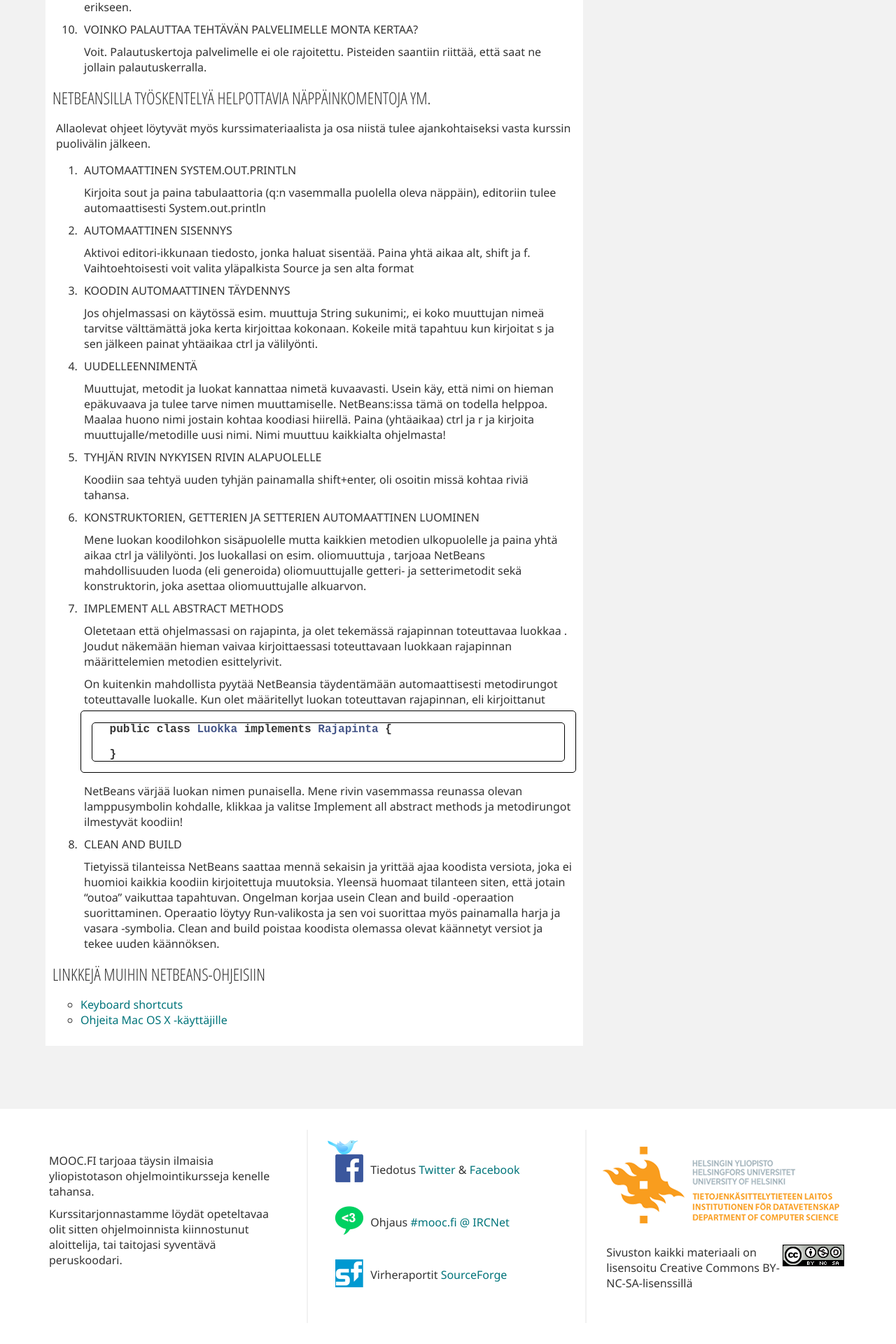
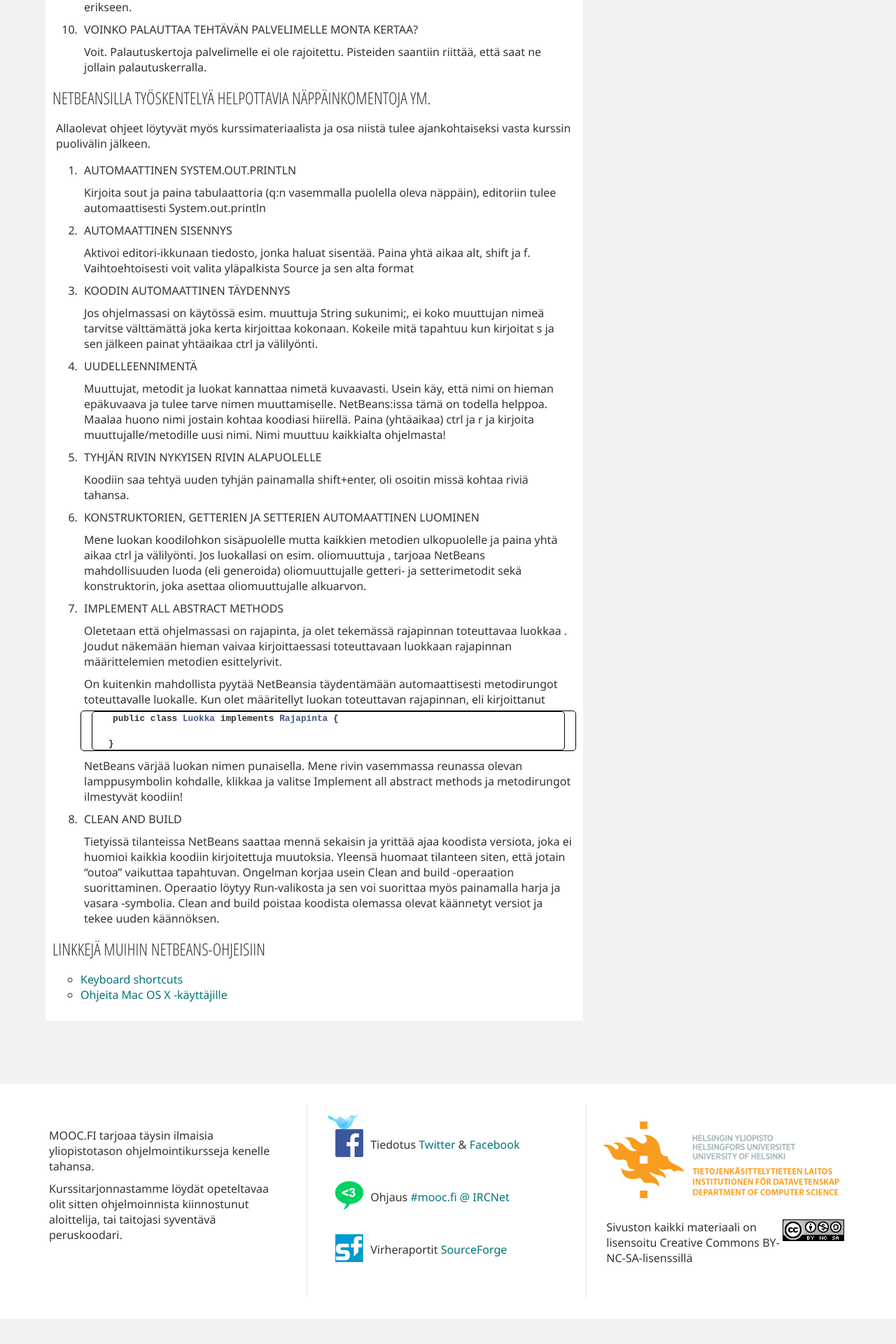
Before and after one commit to moocfi/moocfi.github.io, a Jekyll site: the page built from 2014-ohjelmointi/ohjeita.md, in a window 1280 px wide. Shown: the part 2024-3944 px from the top of the page at 70% size. Built offline with Jekyll 4.4.1, drawn with Linux system fonts in a browser that asks for light colours; nearby versions of some CDN libraries; Markdown is read by kramdown in place of the engine named in the settings; after the commit the page ends 3908 px from its top, so only the background shows below that.

Commit message:
Improved code block

```diff
--- a/_sass/_syntax-highlighting.scss
+++ b/_sass/_syntax-highlighting.scss
@@ -1,12 +1,26 @@
-/**
- * Syntax highlighting styles
- */
+code {
+    background: #ededed;
+    padding: 0.1em 0.5em;
+    font-size: 0.8em;
+    border-radius: 0.1em;
+    font-family: monospace;
+}
+
 .highlight {
+
 	border: 1px solid black;
 	padding: 0 15px;
 	border-radius: 5px;
     background: #fff;
-    margin-bottom: 15px;
+    margin: 0;
+
+    code {
+        background: none;
+    }
+
+    pre {
+        margin: 0;
+    }
 
     .c     { color: #998; font-style: italic } // Comment
     .err   { color: #a61717; background-color: #e3d2d2 } // Error
```
